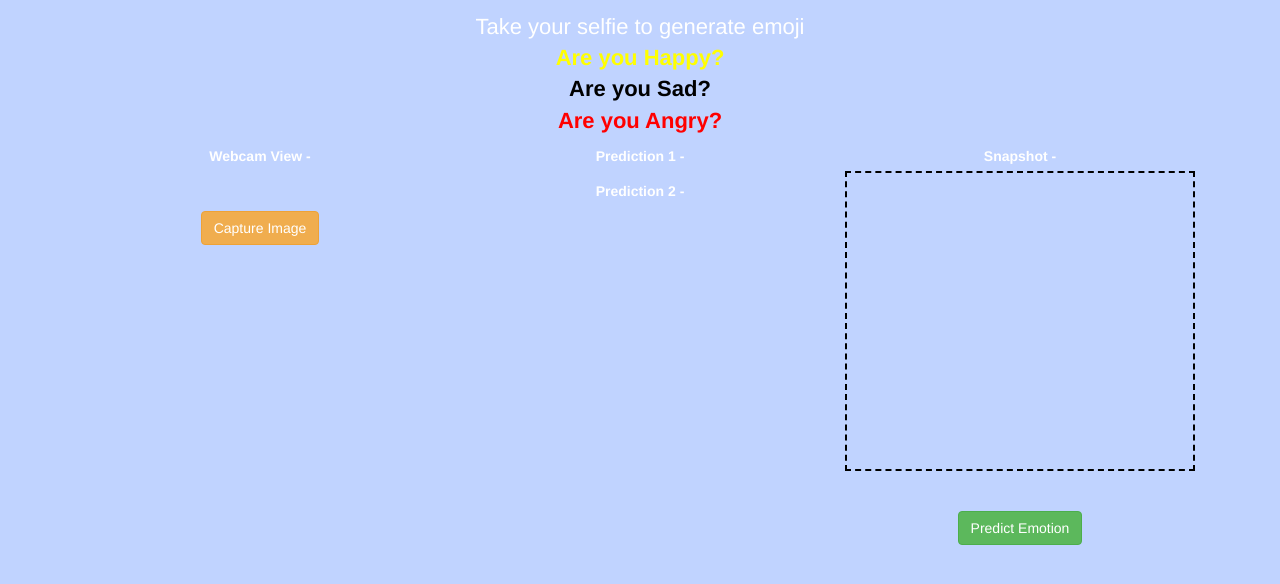
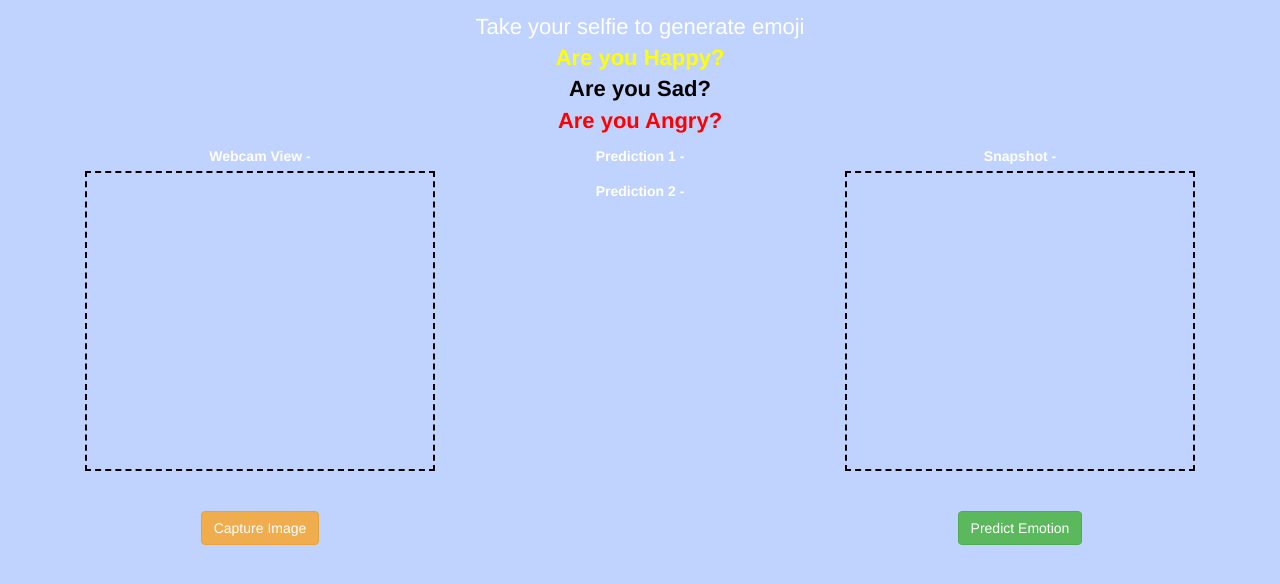
Before and after one commit to YuYang-Dev/ADV-C111-EmotionToEmoticon, a plain HTML site: page index.html in a window 1280 px wide. Shown: the part 112-696 px from the top of the page. Drawn offline with nearby package versions, Linux system fonts and the light colour scheme; a script that the page names is missing.

Commit message:
Update index.html

```diff
--- a/index.html
+++ b/index.html
@@ -41,7 +41,7 @@
       </p>
       <div class="col-md-4 col-sm-12 col-xs-12">
         <label>Webcam View - </label>
-        <div id="camera>"></div>
+        <div id="camera"></div>
         <br><br>
         <button onclick="take_snapshot();" class="btn btn-warning">Capture Image</button>
       </div>
```
